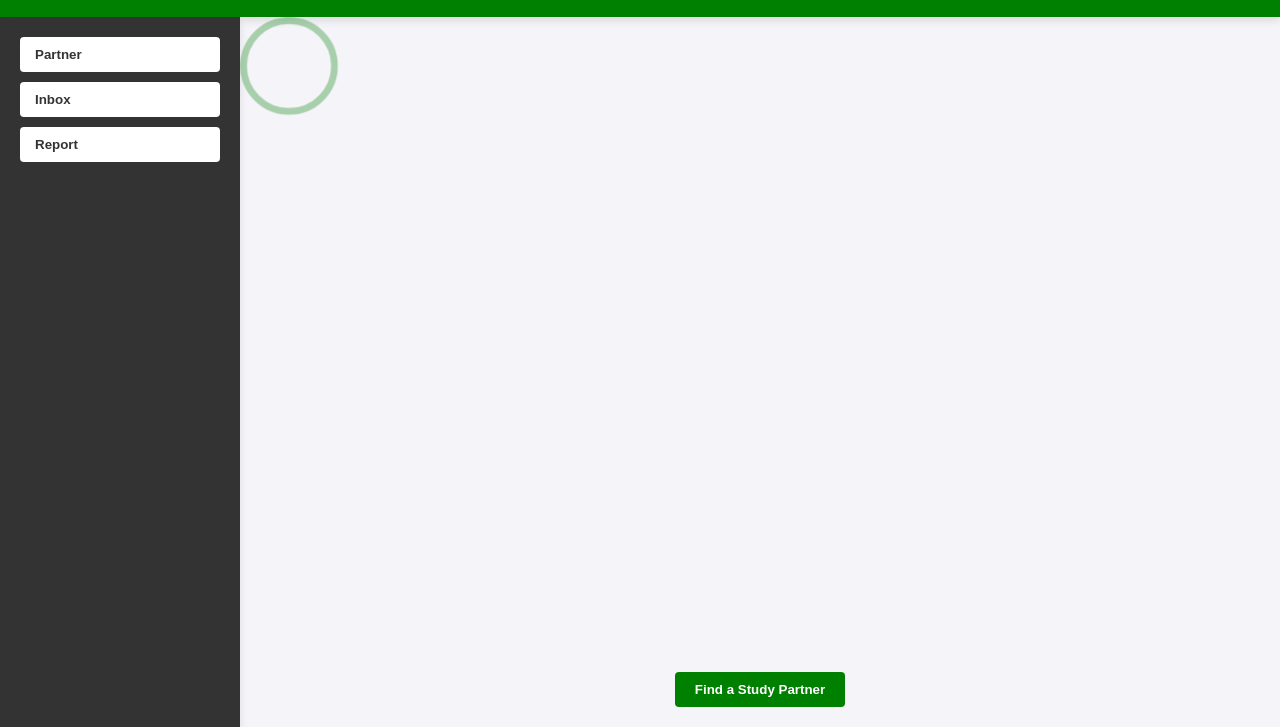
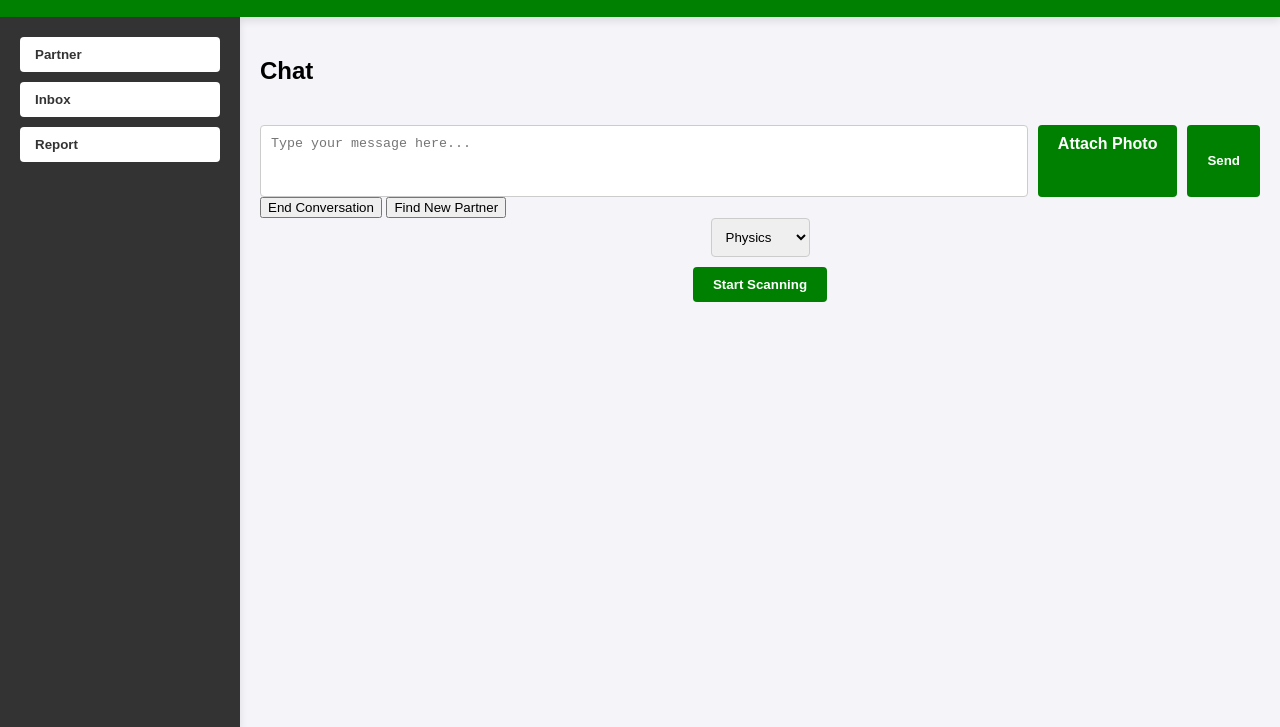
Before and after one commit to natgelo/studypal, a plain HTML site: page home.html in a window 1280 px wide. Both pictures are taken after a click on the button "Find a Study Partner". Shown: the part 73-800 px from the top of the page. Drawn offline with Linux system fonts and the light colour scheme.

Commit message:
Update home.html

```diff
--- a/home.html
+++ b/home.html
@@ -214,6 +214,29 @@
         .scan-button:hover {
             background-color: darkgreen;
         }
+        .subject-selection {
+            display: flex;
+            flex-direction: column;
+            align-items: center;
+        }
+        .subject-selection select {
+            padding: 10px;
+            border: 1px solid #ccc;
+            border-radius: 4px;
+            margin-bottom: 10px;
+        }
+        .subject-selection button {
+            padding: 10px 20px;
+            border: none;
+            border-radius: 4px;
+            background-color: green;
+            color: white;
+            font-weight: bold;
+            cursor: pointer;
+        }
+        .subject-selection button:hover {
+            background-color: darkgreen;
+        }
     </style>
 </head>
 <body>
@@ -245,6 +268,10 @@
                     <label for="chatFileInput">Attach Photo</label>
                     <button onclick="sendMessage()">Send</button>
                 </div>
+                <div class="chat-actions">
+                    <button onclick="endConversation()">End Conversation</button>
+                    <button onclick="findNewPartner()">Find New Partner</button>
+                </div>
             </div>
             <div id="inbox" class="inbox" style="display: none;">
                 <h2>Inbox</h2>
@@ -265,7 +292,18 @@
             <div id="scanner" class="scanner" style="display: none;">
                 <div class="circle"></div>
             </div>
-            <button id="startScanButton" class="scan-button" onclick="startScanning()">Find a Study Partner</button>
+            <div id="subjectSelection" class="subject-selection" style="display: none;">
+                <select id="subjectSelect">
+                    <option value="Physics">Physics</option>
+                    <option value="Biology">Biology</option>
+                    <option value="UCSP">UCSP</option>
+                    <option value="PEH">PEH</option>
+                    <option value="Filipino">Filipino</option>
+                    <option value="Literature">Literature</option>
+                </select>
+                <button onclick="startScanning()">Start Scanning</button>
+            </div>
+            <button id="startScanButton" class="scan-button" onclick="showSubjectSelection()">Find a Study Partner</button>
         </div>
     </div>
 
@@ -359,12 +397,31 @@
             }
         }
 
+        function showSubjectSelection() {
+            document.getElementById('startScanButton').style.display = 'none';
+            document.getElementById('subjectSelection').style.display = 'flex';
+        }
+
         function startScanning() {
+            const selectedSubject = document.getElementById('subjectSelect').value;
+            console.log('Selected Subject:', selectedSubject); // You can use the selected subject for matching logic
+
             showSection('scanner');
             setTimeout(() => {
                 showSection('paired');
-                alert('Match found!');
+                alert('Match found for ' + selectedSubject + '!');
             }, 5000); // Simulate 5 seconds of scanning
+        }
+
+        function endConversation() {
+            const chatMessages = document.getElementById('chatMessages');
+            chatMessages.innerHTML = ''; // Clear the chat messages
+            alert('Conversation ended.');
+        }
+
+        function findNewPartner() {
+            endConversation();
+            showSubjectSelection();
         }
     </script>
 
```
